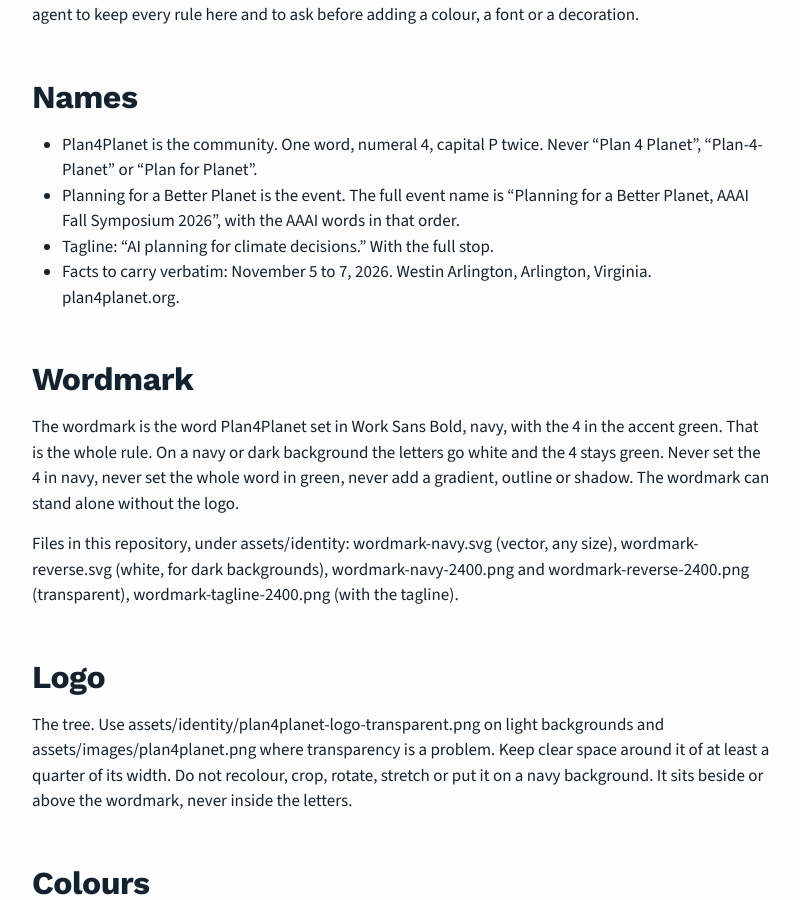
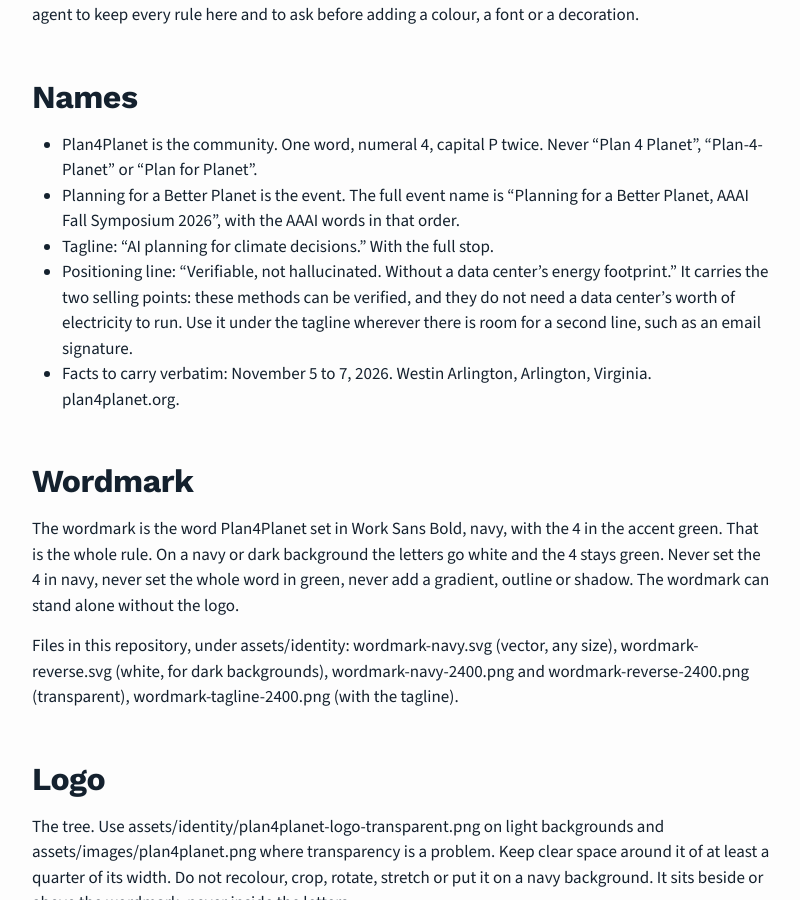
Before and after one commit to plan4planet/plan4planet.github.io, a Jekyll site: the page built from visual-identity.md, in a window 1280 px wide and 900 px high, scrolled down 383 px. Shown: the whole window, without its empty margins (238-1038 px from the left). Built offline with Jekyll 4.4.1, drawn with Linux system fonts in a browser that asks for light colours; nearby versions of some CDN libraries; our own code applies the rules of GitHub Pages for plain Markdown files; some of the changed text lies outside the part shown.

Commit message:
docs: record the positioning line and the email signature treatment

```diff
--- a/visual-identity.md
+++ b/visual-identity.md
@@ -9,6 +9,7 @@
 - Plan4Planet is the community. One word, numeral 4, capital P twice. Never "Plan 4 Planet", "Plan-4-Planet" or "Plan for Planet".
 - Planning for a Better Planet is the event. The full event name is "Planning for a Better Planet, AAAI Fall Symposium 2026", with the AAAI words in that order.
 - Tagline: "AI planning for climate decisions." With the full stop.
+- Positioning line: "Verifiable, not hallucinated. Without a data center's energy footprint." It carries the two selling points: these methods can be verified, and they do not need a data center's worth of electricity to run. Use it under the tagline wherever there is room for a second line, such as an email signature.
 - Facts to carry verbatim: November 5 to 7, 2026. Westin Arlington, Arlington, Virginia. plan4planet.org.
 
 ## Wordmark
@@ -54,6 +55,7 @@
 - Tinted surface panels for the call to action, never coloured backgrounds behind body text.
 - No gradients, no drop shadows beyond the light card shadow (0 2px 6px rgba(0,57,115,0.12)), no rounded corners beyond 4 to 6 px.
 - The AAAI logo appears full colour, unrecoloured, with clear space, only on event material, never altered.
+- Email signature (assets/identity/email-signature.html): green rule, wordmark, then the tagline in Source Sans 600 navy, then the positioning line in ink soft, then the links. The navy tagline is deliberate here, because the signature needs a middle step of hierarchy once the event name comes out of it.
 
 ## Writing
 
```
